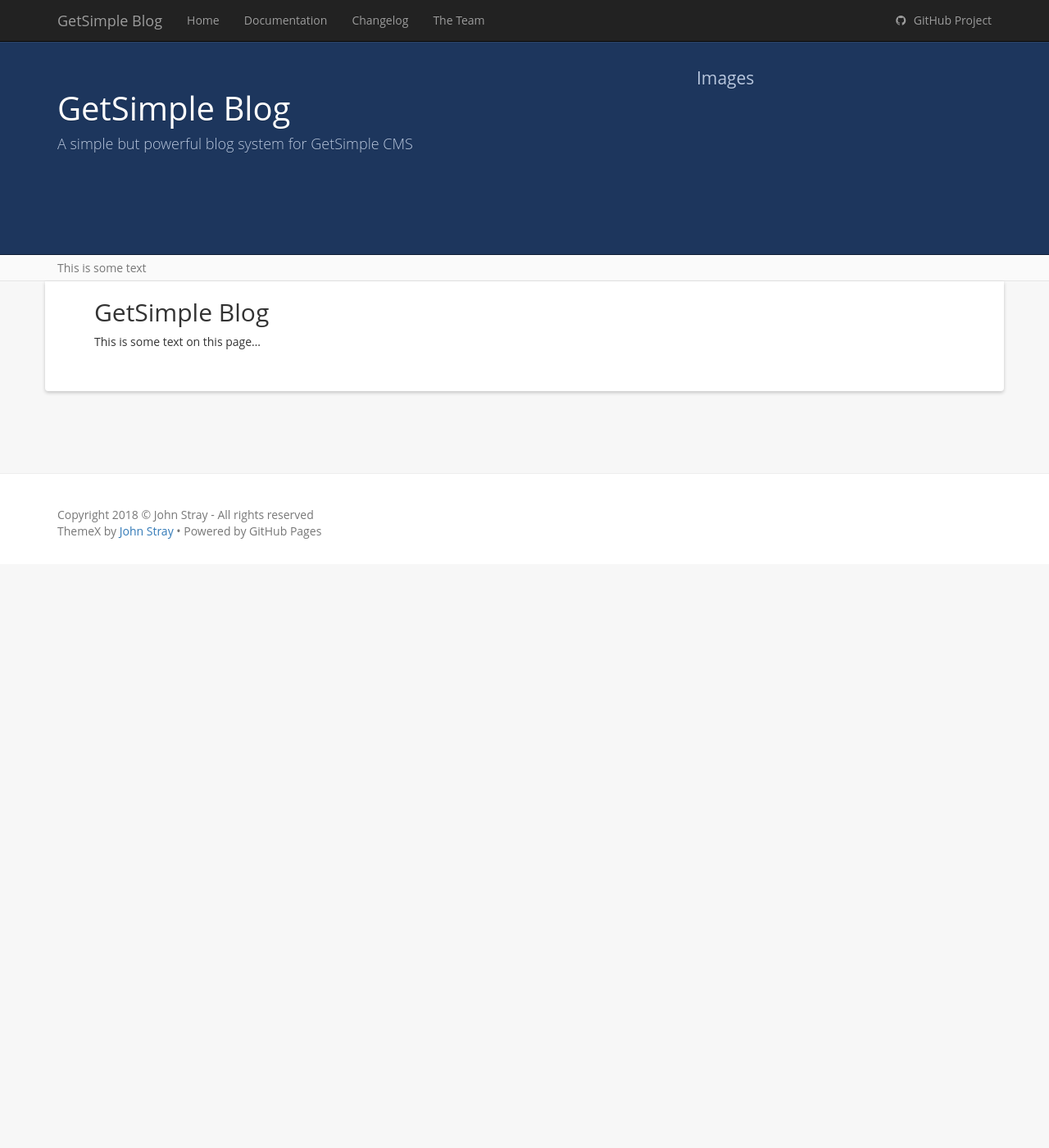
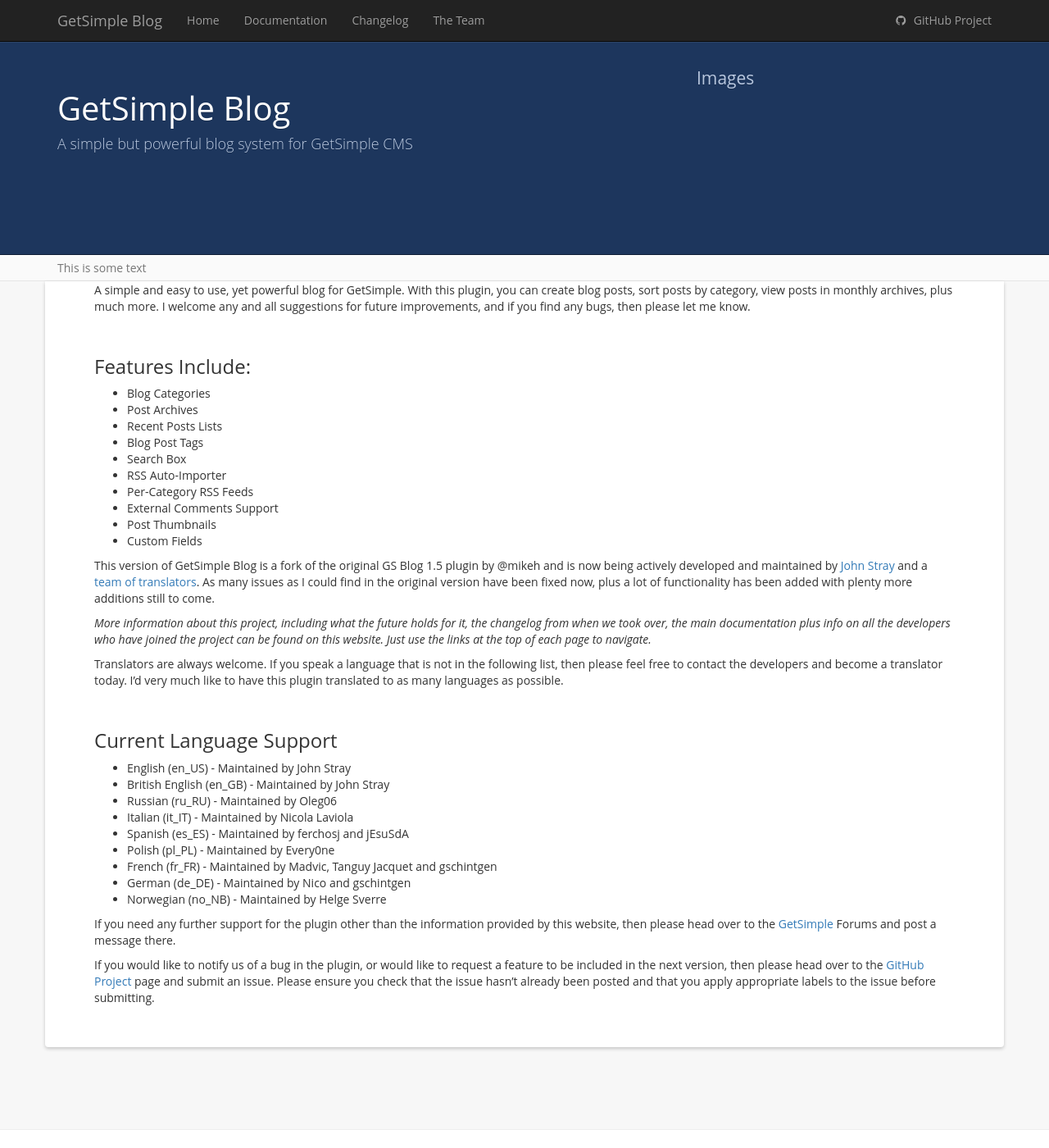
Before and after one commit to johnstray/johnstray.github.io, a Jekyll site: the page built from gs-blog/index.md, in a window 1280 px wide and 1400 px high. Shown: the whole window at 82% size. Built offline with Jekyll 4.4.1, drawn with Linux system fonts in a browser that asks for light colours.

Commit message:
GSBlog Homepage content

```diff
--- a/gs-blog/index.md
+++ b/gs-blog/index.md
@@ -4,5 +4,38 @@ description: A simple but powerful blog system for GetSimple CMS
 layout: homepage-gsblog
 ---
 
-## GetSimple Blog
-This is some text on this page...
+A simple and easy to use, yet powerful blog for GetSimple. With this plugin, you can create blog posts, sort posts by category, view posts in monthly archives, plus much more. I welcome any and all suggestions for future improvements, and if you find any bugs, then please let me know.
+
+### Features Include:
+- Blog Categories
+- Post Archives
+- Recent Posts Lists
+- Blog Post Tags
+- Search Box
+- RSS Auto-Importer
+- Per-Category RSS Feeds
+- External Comments Support
+- Post Thumbnails
+- Custom Fields
+
+This version of GetSimple Blog is a fork of the original GS Blog 1.5 plugin by @mikeh and is now being actively developed and maintained by [John Stray](https://github.com/johnstray) and a [team of translators](/gs-blog/the-team.html). As many issues as I could find in the original version have been fixed now, plus a lot of functionality has been added with plenty more additions still to come.
+
+_More information about this project, including what the future holds for it, the changelog from when we took over, the main documentation plus info on all the developers who have joined the project can be found on this website. Just use the links at the top of each page to navigate._
+
+Translators are always welcome. If you speak a language that is not in the following list, then please feel free to contact the developers and become a translator today. I'd very much like to have this plugin translated to as many languages as possible.
+
+### Current Language Support
+
+- English (en_US) - Maintained by John Stray
+- British English (en_GB) - Maintained by John Stray
+- Russian (ru_RU) - Maintained by Oleg06
+- Italian (it_IT) - Maintained by Nicola Laviola
+- Spanish (es_ES) - Maintained by ferchosj and jEsuSdA
+- Polish (pl_PL) - Maintained by Every0ne
+- French (fr_FR) - Maintained by Madvic, Tanguy Jacquet and gschintgen
+- German (de_DE) - Maintained by Nico and gschintgen
+- Norwegian (no_NB) - Maintained by Helge Sverre
+
+If you need any further support for the plugin other than the information provided by this website, then please head over to the [GetSimple](http://get-simple.info/forums/showthread.php?tid=6238) Forums and post a message there.
+
+If you would like to notify us of a bug in the plugin, or would like to request a feature to be included in the next version, then please head over to the [GitHub Project](https://github.com/johnstray/gs-blog/issues/) page and submit an issue. Please ensure you check that the issue hasn't already been posted and that you apply appropriate labels to the issue before submitting.
```
